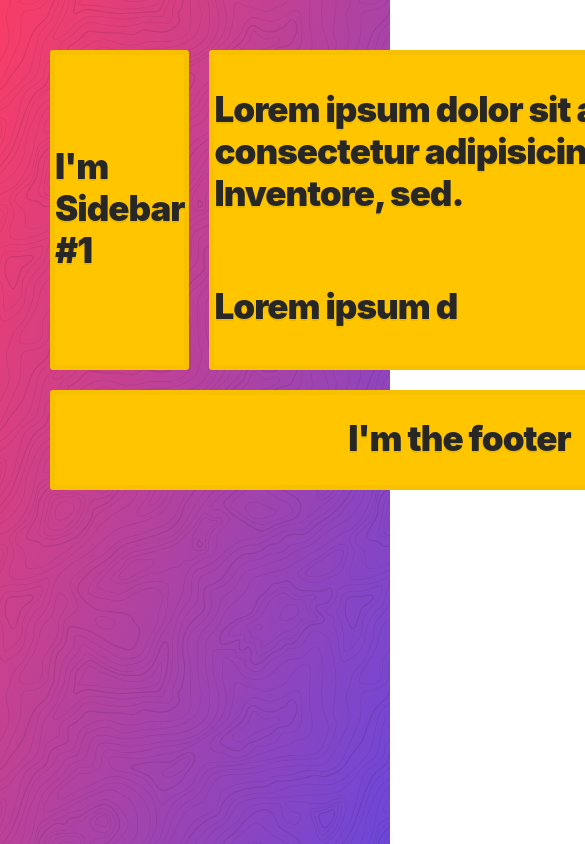
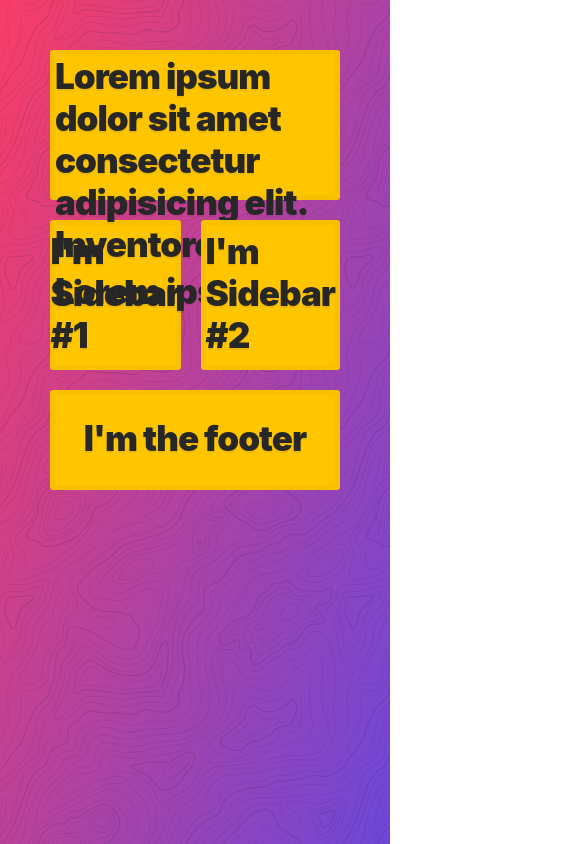
Before and after one commit to mrhdigital/speechRecognitionFun, a website: page cssGrid/cssGrid14.html in a window 390 px wide. Shown: the top 844 px of the page, 585 px wide, since content can reach past the window. Drawn offline with Linux system fonts and the light colour scheme.

Commit message:
used media queries

```diff
--- a/cssGrid/cssGrid14.html
+++ b/cssGrid/cssGrid14.html
@@ -29,7 +29,7 @@
     .container {
       display: grid;
       grid-gap: 20px;
-      grid-template-columns: 1fr 500px 1fr;
+      grid-template-columns: 1fr 10fr 1fr;
       grid-template-rows: 150px 150px 100px;
       grid-template-areas:
         "sidebar-1  content   sidebar-2"
@@ -48,6 +48,14 @@
     .item3 {
         grid-area: sidebar-2;
     }
+    @media (max-width: 700px) {
+      .container {
+        grid-template-areas:
+          "content    content     content"
+          "sidebar-1  sidebar-1   sidebar-2"
+          "footer     footer      footer"
+      }
+    }
   </style>
 </body>
 
```
